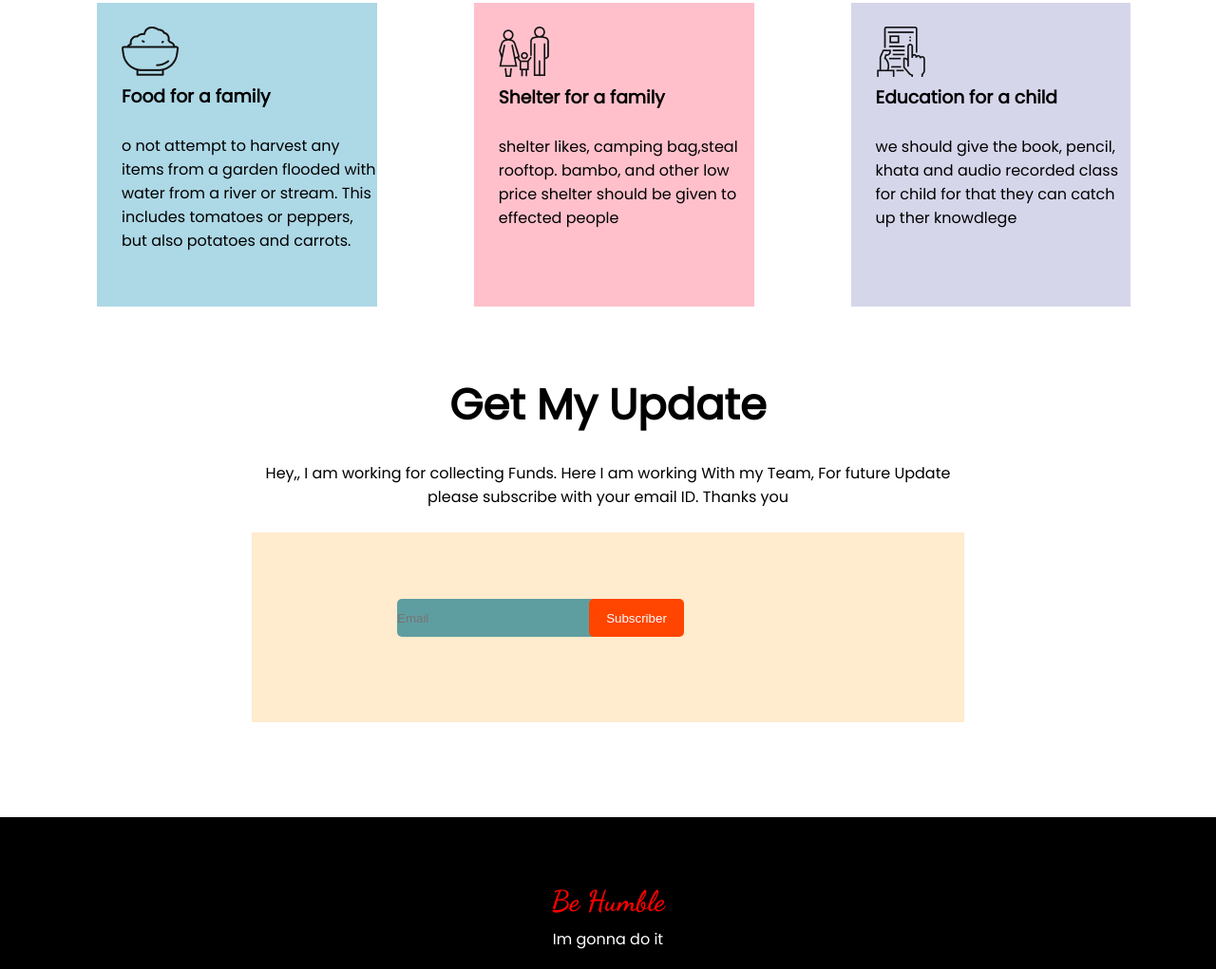
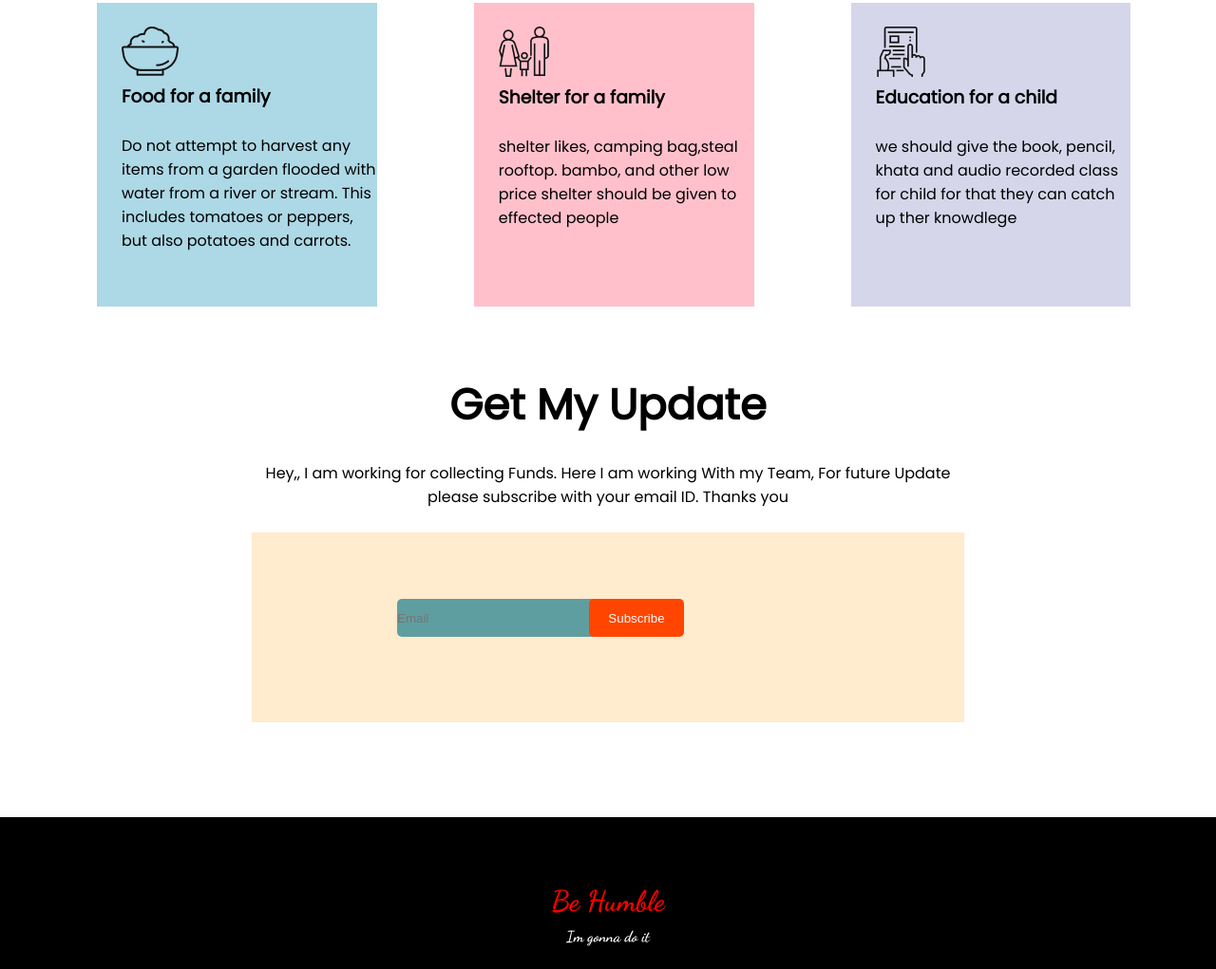
Before and after one commit to MrMernDeveloper/backup, a plain HTML site: page index.html in a window 1280 px wide. Shown: the part 1541-2562 px from the top of the page at 95% size. Drawn offline with Linux system fonts and the light colour scheme.

Commit message:
edited file

```diff
--- a/index.html
+++ b/index.html
@@ -72,7 +72,7 @@
         <div class="third-div">
             <img src="Icon/food.png" alt="">
             <h3>Food for a family</h3> <br>
-            <p>o not attempt to harvest any items from a garden flooded with water from a river or stream. This includes
+            <p>Do not attempt to harvest any items from a garden flooded with water from a river or stream. This includes
                 tomatoes or
                 peppers, but also potatoes and carrots. </p>
         </div>
@@ -108,7 +108,7 @@
                 <input id="last-input" placeholder="Email">
             </div>
             <div>
-                <input id="last-button" type="submit" value="Subscriber">
+                <input id="last-button" type="submit" value="Subscribe">
 
             </div>
 
--- a/style.css
+++ b/style.css
@@ -222,4 +222,5 @@ footer p {
     text-align: center;
     color: white;
     margin-top: -15px;
+    font-family: 'Dancing Script', cursive;
 }
```
